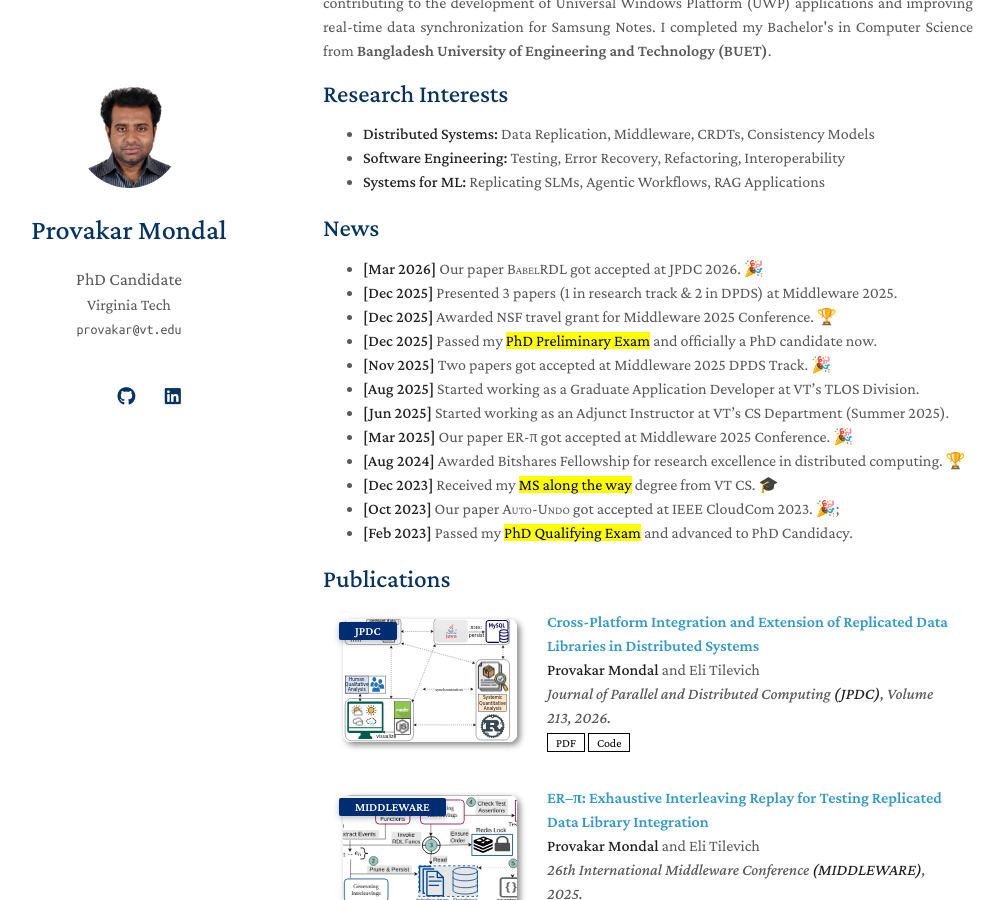
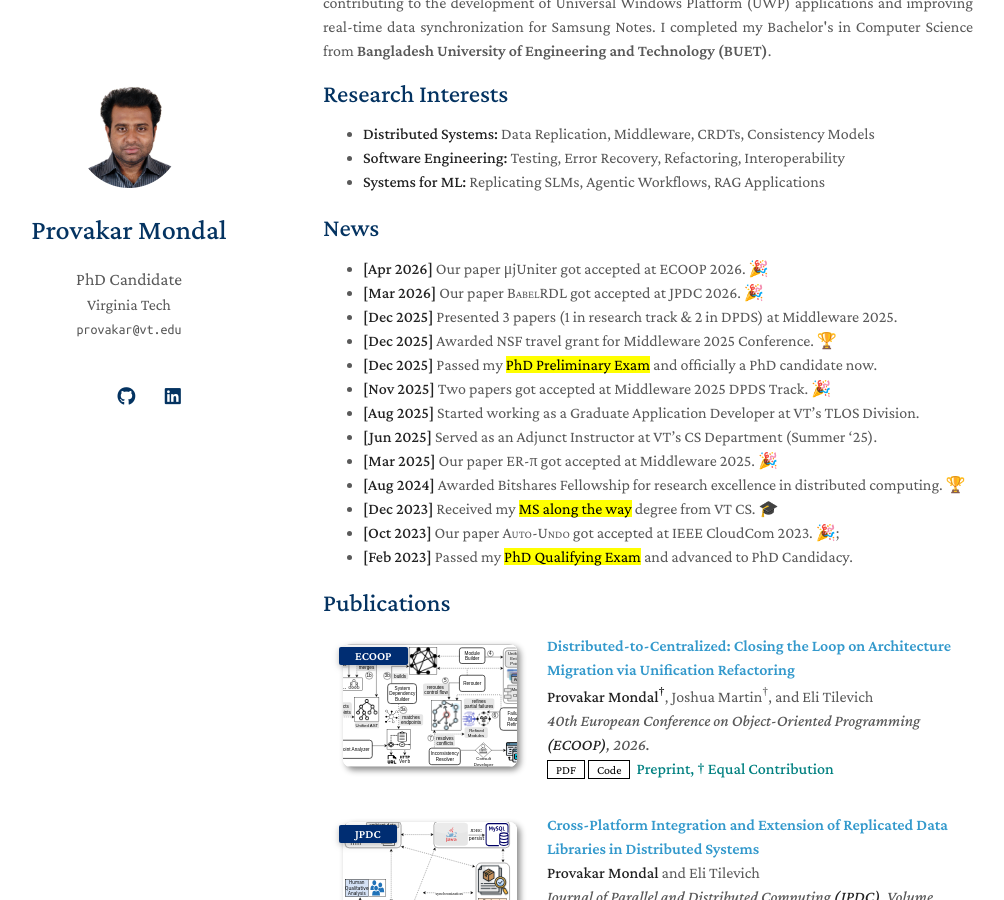
Before and after one commit to surzoprovakar/surzoprovakar.github.io, a Jekyll site: the page built from index.md, in a window 1280 px wide and 900 px high, scrolled down 286 px. Shown: the whole window, without its empty margins (147-1151 px from the left). Built offline with Jekyll 4.4.1, drawn with Linux system fonts in a browser that asks for light colours; a style sheet for code colours, icons or effects is not loaded.

Commit message:
add μjUniter acceptance news and the corresponding publication item

```diff
--- a/_data/publications.yml
+++ b/_data/publications.yml
@@ -1,4 +1,14 @@
 main:
+  - title: "Distributed-to-Centralized: Closing the Loop on Architecture Migration via Unification Refactoring"
+    authors: <strong>Provakar Mondal<sup>&dagger;</sup></strong>, Joshua Martin<sup>&dagger;</sup>, and Eli Tilevich
+    conference_short: ECOOP
+    conference: 40th European Conference on Object-Oriented Programming <strong>(ECOOP)</strong>, 2026.
+    pdf: ./assets/papers/jUniter.pdf
+    code: https://zenodo.org/records/16998303
+    # slides: ./assets/papers/ER-PI-Slides.pdf
+    image: ./assets/img/jUniter.svg
+    notes: Preprint, &dagger; Equal Contribution
+
   - title: "Cross-Platform Integration and Extension of Replicated Data Libraries in Distributed Systems"
     authors: <strong>Provakar Mondal</strong> and Eli Tilevich
     conference_short: JPDC
--- a/index.md
+++ b/index.md
@@ -27,14 +27,16 @@ I am a final-year PhD student and Graduate Research Assistant in the Department
 - **Systems for ML:** Replicating SLMs, Agentic Workflows, RAG Applications
 
 ## News
+<!-- - **[May 2026]** Joined Uber as a PhD SWE Intern, Airports & Travel Team (Summer '26). -->
+- **[Apr 2026]** Our paper &mu;jUniter got accepted at ECOOP 2026. &#x1F389;
 - **[Mar 2026]** Our paper <span style="font-variant: small-caps;">BabelRDL</span> got accepted at JPDC 2026. &#x1F389;
 - **[Dec 2025]** Presented 3 papers (1 in research track & 2 in DPDS) at Middleware 2025.
 - **[Dec 2025]** Awarded NSF travel grant for Middleware 2025 Conference. &#127942;
 - **[Dec 2025]** Passed my <mark>PhD Preliminary Exam</mark> and officially a PhD candidate now.
 - **[Nov 2025]** Two papers got accepted at Middleware 2025 DPDS Track. &#x1F389;
 - **[Aug 2025]** Started working as a Graduate Application Developer at VT's TLOS Division.
-- **[Jun 2025]** Started working as an Adjunct Instructor at VT's CS Department (Summer 2025).
-- **[Mar 2025]** Our paper ER-&pi; got accepted at Middleware 2025 Conference. &#x1F389;
+- **[Jun 2025]** Served as an Adjunct Instructor at VT's CS Department (Summer '25).
+- **[Mar 2025]** Our paper ER-&pi; got accepted at Middleware 2025. &#x1F389;
 - **[Aug 2024]** Awarded Bitshares Fellowship for research excellence in distributed computing. &#127942;
 - **[Dec 2023]** Received my <mark>MS along the way</mark> degree from VT CS. &#x1F393;
 - **[Oct 2023]** Our paper <span style="font-variant: small-caps;">Auto-Undo</span> got accepted at IEEE CloudCom 2023. &#x1F389;;
```
Also changed, not shown: assets/img/jUniter.svg (added), assets/img/uber.gif (added), 1 other file.
